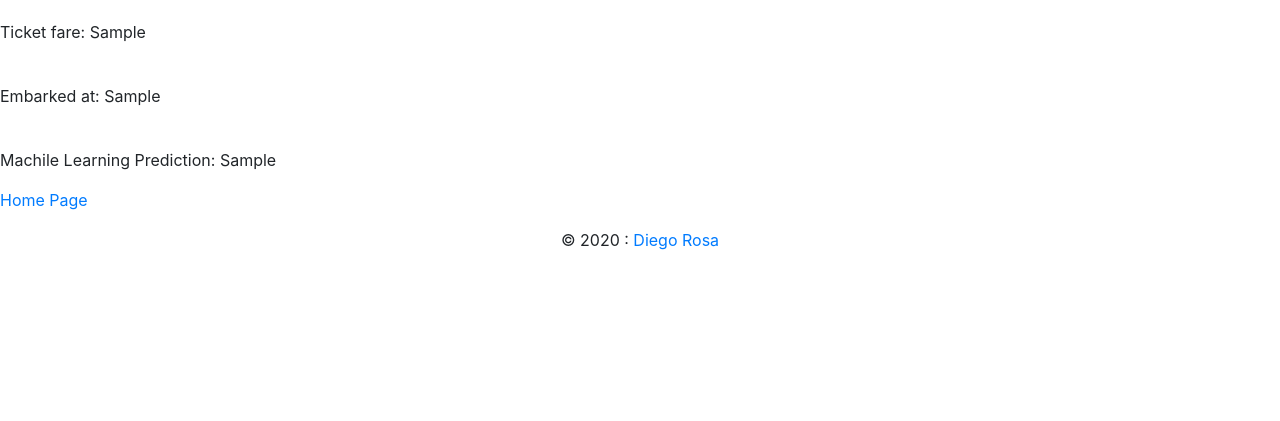
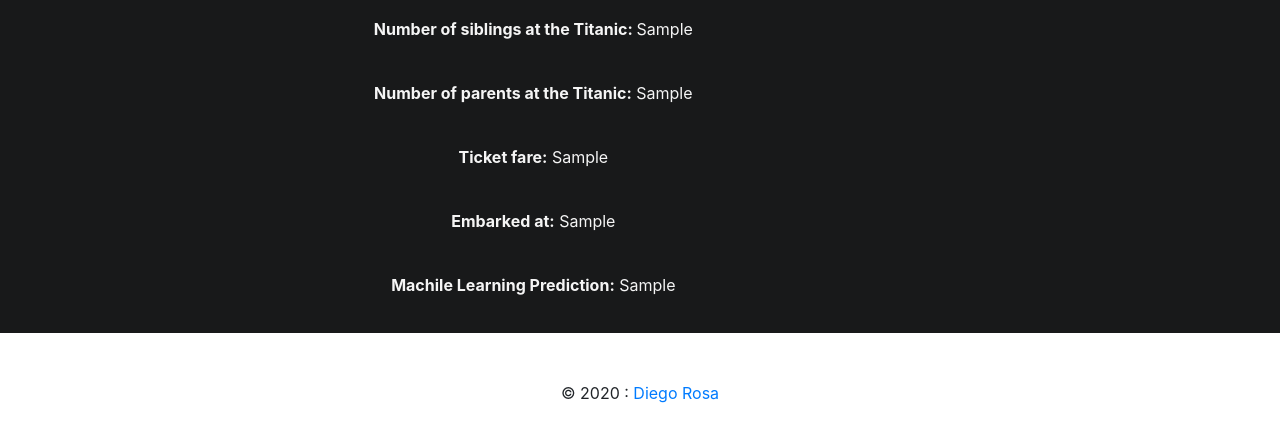
Before and after one commit to rpdieego/titanic-machinelearning-django, a Django app: template titanic_ml/templates/result.html in a window 1280 px wide; the page is wider, and only the part inside the window is pictured. Shown: the part 500-921 px from the top of that part. Before the commit the page ends 750 px from the top of that part, so only its background shows below. Run offline with Django 3.2, Linux system fonts and the light colour scheme; the template is opened without the code that fills it: most values are stand-ins (such as "Sample title", 1, 10 or a date in 2020); some libraries are stand-ins or nearby versions.

Commit message:
Added bootstrap to the results page + some styling

```diff
--- a/titanic_ml/static/style.css
+++ b/titanic_ml/static/style.css
@@ -14,3 +14,23 @@ body{
 #siteHeader{
     background-image: url('https://miro.medium.com/max/3840/1*ONRawnQ6ZUF15TaIIMw7AQ.jpeg')
 }
+
+#resultsBanner{
+    background-color: rgb(24, 25, 26);
+    color: whitesmoke;
+    padding-bottom: 10px;
+    scroll-padding-top: 10px;
+    text-align: center;
+}
+
+#resultsTitle{
+    text-align: center;
+}
+
+#resultImage{
+    background-image: url('https://miro.medium.com/max/3840/1*ONRawnQ6ZUF15TaIIMw7AQ.jpeg');
+    height: 200px;
+    width: 500px;
+    color: tomato;
+
+}
--- a/titanic_ml/templates/result.html
+++ b/titanic_ml/templates/result.html
@@ -20,7 +20,7 @@
         <div class="collapse navbar-collapse" id="navbarNav">
           <ul class="navbar-nav">
             <li class="nav-item active">
-              <a class="nav-link" href="#">Home <span class="sr-only">(current)</span></a>
+              <a class="nav-link" href="{% url 'home' %}">Home <span class="sr-only">(current)</span></a>
             </li>
             <li class="nav-item">
               <a class="nav-link" href="#">Exploratory Data Analysis and Training</a>
@@ -32,31 +32,61 @@
         </div>
       </nav>
 
+    <!-- Jumbrotron Results-->
 
-    <h1>Results page</h1>
+    <div id="resultsBanner" class="jumbotron jumbotron-fluid">
+        <div class="container-fluid">
+
+            <!-- Title Row-->
+            <div id="resultsTitle" class="row">
+                <h1 class="display-4">Results: </h1>
+                <br>
+            </div>
+
+            <!-- Results Row-->
+            <div class="row">
+                <!-- Results Data-->
+
+                <div class="col-md-2"></div>
+
+                <div id="resultsBanner" class="col-md-6">
+                    <h3>Passenger Data</h3>
+                    <br>
+                    <p> <b>Name:</b> {{user_name}} </p>
+                    <br>
+                    <p> <b>Age:</b> {{user_age}} </p>
+                    <br>
+                    <p> <b>Sex:</b> {{user_sex}} </p>
+                    <br>
+                    <p> <b>Class Ticket:</b> {{user_pclass}} </p>
+                    <br>
+                    <p> <b>Number of siblings at the Titanic: </b> {{user_sibsp}} </p>
+                    <br>
+                    <p> <b>Number of parents at the Titanic:</b> {{user_parch}} </p>
+                    <br>
+                    <p> <b>Ticket fare:</b> {{user_fare}} </p>
+                    <br>
+                    <p> <b>Embarked at:</b> {{user_embarked}} </p>
+
+                    <br>
+                    <p> <b>Machile Learning Prediction:</b> {{ml_prediction}}</p>
+                </div>
+
+                <!-- Result Image -->
+                <div class="col-md-2">
+                    <h1>Image here</h1>
+                    <div id="resultImage">
+                        <p>Write something</p>
+                    </div>
+                </div>
+
+                <div class="col-md-2"></div>
 
 
-    <br>
-    <p>Name: {{user_name}} </p>
-    <br>
-    <p>Age: {{user_age}} </p>
-    <br>
-    <p>Sex: {{user_sex}} </p>
-    <br>
-    <p>Class Ticket: {{user_pclass}} </p>
-    <br>
-    <p>Number of siblings at the Titanic: {{user_sibsp}} </p>
-    <br>
-    <p>Number of parents at the Titanic: {{user_parch}} </p>
-    <br>
-    <p>Ticket fare: {{user_fare}} </p>
-    <br>
-    <p>Embarked at: {{user_embarked}} </p>
+            </div>
 
-    <br>
-    <p>Machile Learning Prediction: {{ml_prediction}}</p>
-
-    <a href="{% url 'home' %}">Home Page</a>
+        </div>
+      </div>
 
     <!-- Footer -->
     <footer class="page-footer font-small blue">
--- a/titanic_ml/titanic_ml/settings.py
+++ b/titanic_ml/titanic_ml/settings.py
@@ -25,8 +25,8 @@ SECRET_KEY = 'zh&nscx64x7uln7_o^1=taa#!p#cu*+y#8jmontpc6-yu(1nf('
 # SECURITY WARNING: don't run with debug turned on in production!
 DEBUG = True
 
-ALLOWED_HOSTS = []
-#ALLOWED_HOSTS = ['18.231.149.223']
+#ALLOWED_HOSTS = []
+ALLOWED_HOSTS = ['18.231.149.223']
 
 
 # Application definition
--- a/titanic_ml/titanic_ml/views.py
+++ b/titanic_ml/titanic_ml/views.py
@@ -41,7 +41,7 @@ def results(request):
     # Label it into a string
     if ml_prediction == 1:
         ml_prediction_string = 'Survived'
-    elif ml_prediction == 1:
+    elif ml_prediction == 0:
         ml_prediction_string = 'Have not Survived'
     else:
         ml_prediction_string = 'Error'
```
